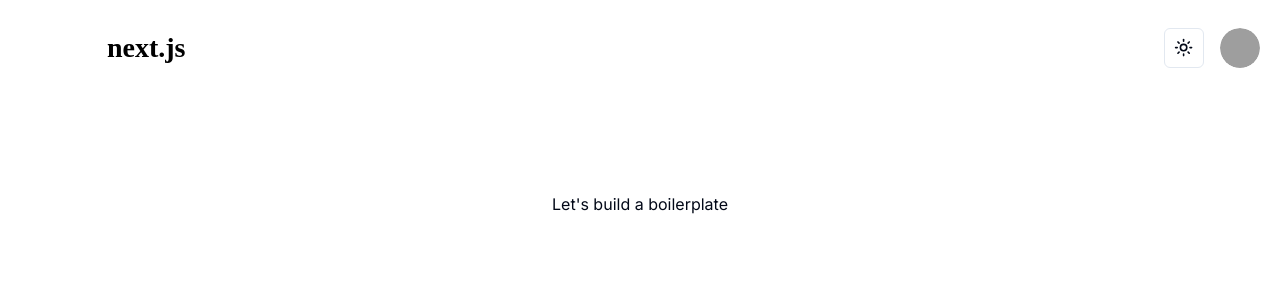
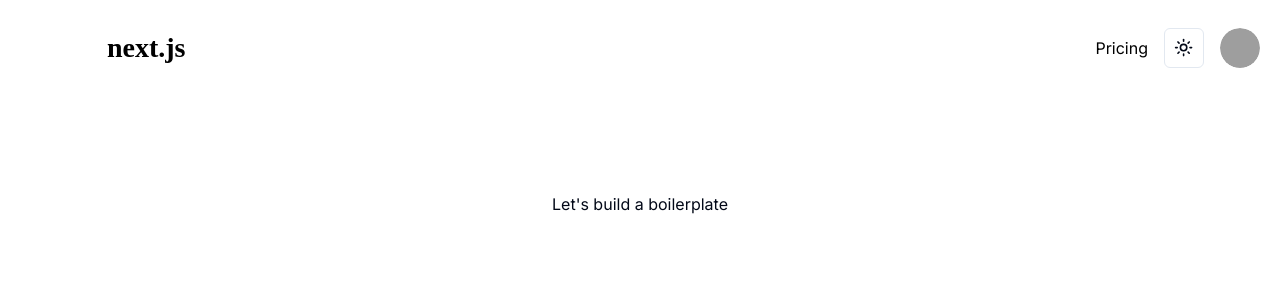
Before and after one commit to DwennK/next.js-boilerplate, a Next.js app: page / in a window 1280 px wide. Shown: the top 300 px of the page. Built offline with nearby package versions, Linux system fonts and the light colour scheme; no server answers; grey boxes are pictures that could not be loaded.

Commit message:
Add Pricing link if session doesnt exist. (Pricing page not done yet)

```diff
--- a/components/Header.tsx
+++ b/components/Header.tsx
@@ -3,6 +3,8 @@ import DarkModeToggle from "@/components/DarkModeToggle";
 import UserButton from "@/components/UserButton";
 import { getServerSession } from "next-auth";
 import { authOptions } from "@/auth";
+import Link from "next/link";
+import { MessagesSquareIcon } from "lucide-react";
 
 async function Header() {
   const session = await getServerSession(authOptions);
@@ -13,7 +15,18 @@ async function Header() {
         <div className="flex-1 flex items-center justify-end space-x-4">
           {/* Language Select*/}
 
-          {/* Session && */}
+          {/* If session exists (), else ()*/}
+          {session ? (
+            <>
+              <Link href={"/chat"} prefetch={false}>
+                <MessagesSquareIcon className="text-black dark:text-white" />
+              </Link>
+            </>
+          ) : (
+            <Link href={"/pricing"} className="text-black dark:text-white">
+              Pricing
+            </Link>
+          )}
 
           <DarkModeToggle />
 
```
